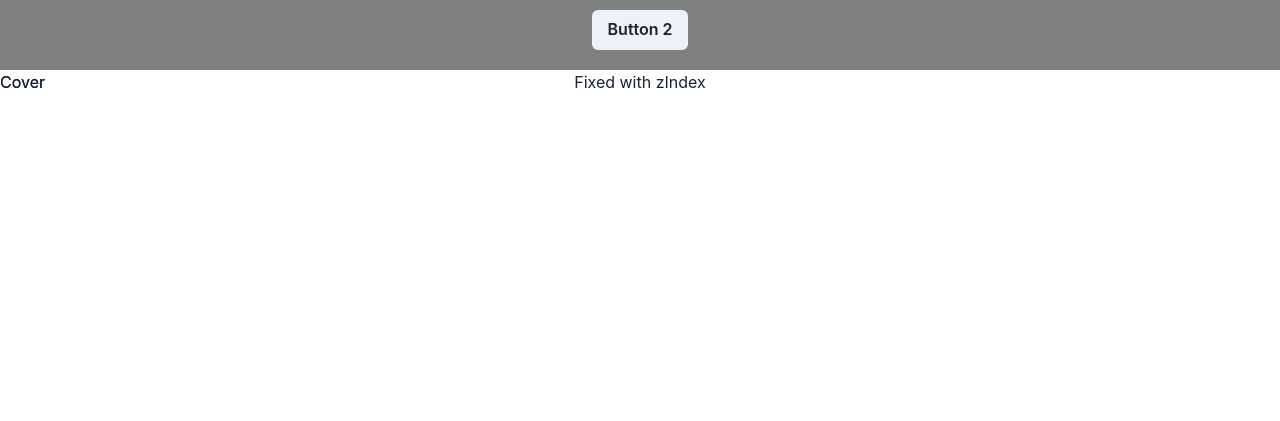
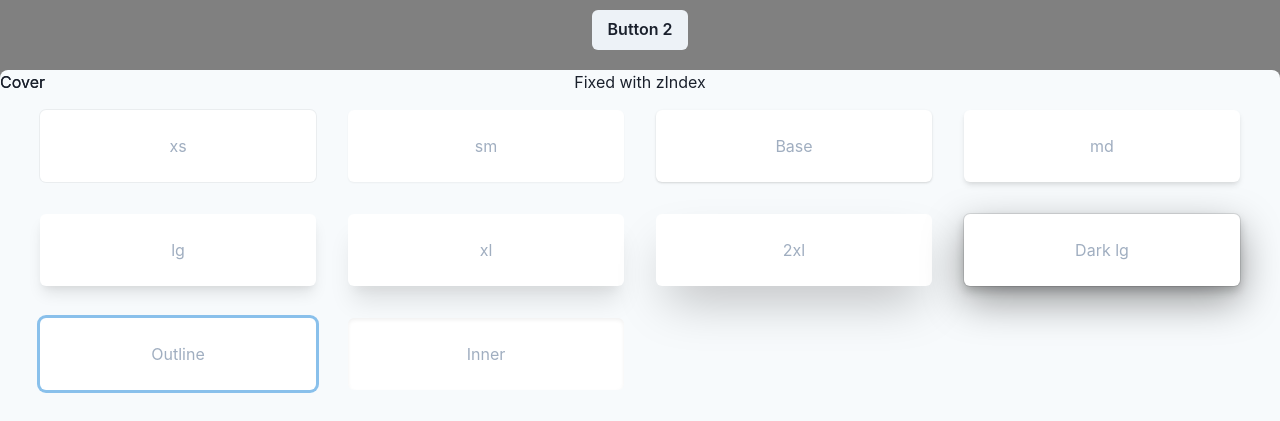
Before and after one commit to charles-afk/chakraPrac, a React (Create React App) app in the folder chakra/: page / in a window 1280 px wide. Shown: the part 2724-3145 px from the top of the page. Before the commit the page ends 2818 px from the top, so only its background shows below. Built offline with nearby package versions, Linux system fonts and the light colour scheme.

Commit message:
shadow effects

```diff
--- a/chakra/src/App.tsx
+++ b/chakra/src/App.tsx
@@ -1,6 +1,6 @@
 //import React from 'react';
 import './App.css';
-import { Box, Text, Flex, Grid, Button } from "@chakra-ui/react"
+import { Box, Text, Flex, Grid, Button, SimpleGrid } from "@chakra-ui/react"
 
 function App() {
   return (
@@ -122,6 +122,47 @@
       <Box pos="fixed" w="100%" zIndex={2}>
         Fixed with zIndex
       </Box>
+
+      <SimpleGrid
+        bg='gray.50'
+        columns={{ sm: 2, md: 4 }}
+        spacing='8'
+        p='10'
+        textAlign='center'
+        rounded='lg'
+        color='gray.400'
+      >
+        <Box boxShadow='xs' p='6' rounded='md' bg='white'>
+          xs
+        </Box>
+        <Box boxShadow='sm' p='6' rounded='md' bg='white'>
+          sm
+        </Box>
+        <Box boxShadow='base' p='6' rounded='md' bg='white'>
+          Base
+        </Box>
+        <Box boxShadow='md' p='6' rounded='md' bg='white'>
+          md
+        </Box>
+        <Box boxShadow='lg' p='6' rounded='md' bg='white'>
+          lg
+        </Box>
+        <Box boxShadow='xl' p='6' rounded='md' bg='white'>
+          xl
+        </Box>
+        <Box boxShadow='2xl' p='6' rounded='md' bg='white'>
+          2xl
+        </Box>
+        <Box boxShadow='dark-lg' p='6' rounded='md' bg='white'>
+          Dark lg
+        </Box>
+        <Box boxShadow='outline' p='6' rounded='md' bg='white'>
+          Outline
+        </Box>
+        <Box boxShadow='inner' p='6' rounded='md' bg='white'>
+          Inner
+        </Box>
+      </SimpleGrid>
     </div>
   );
 }
```
